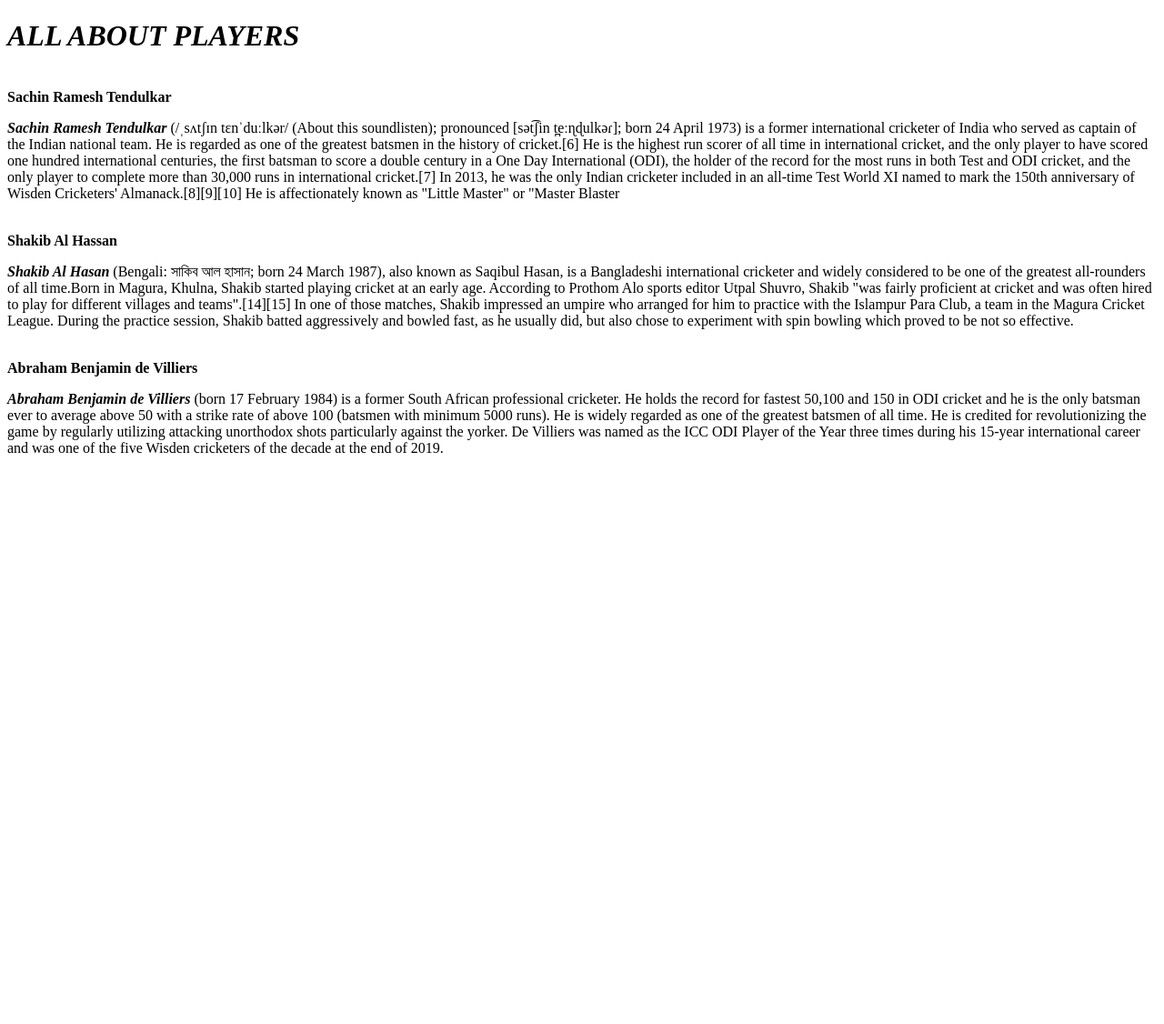
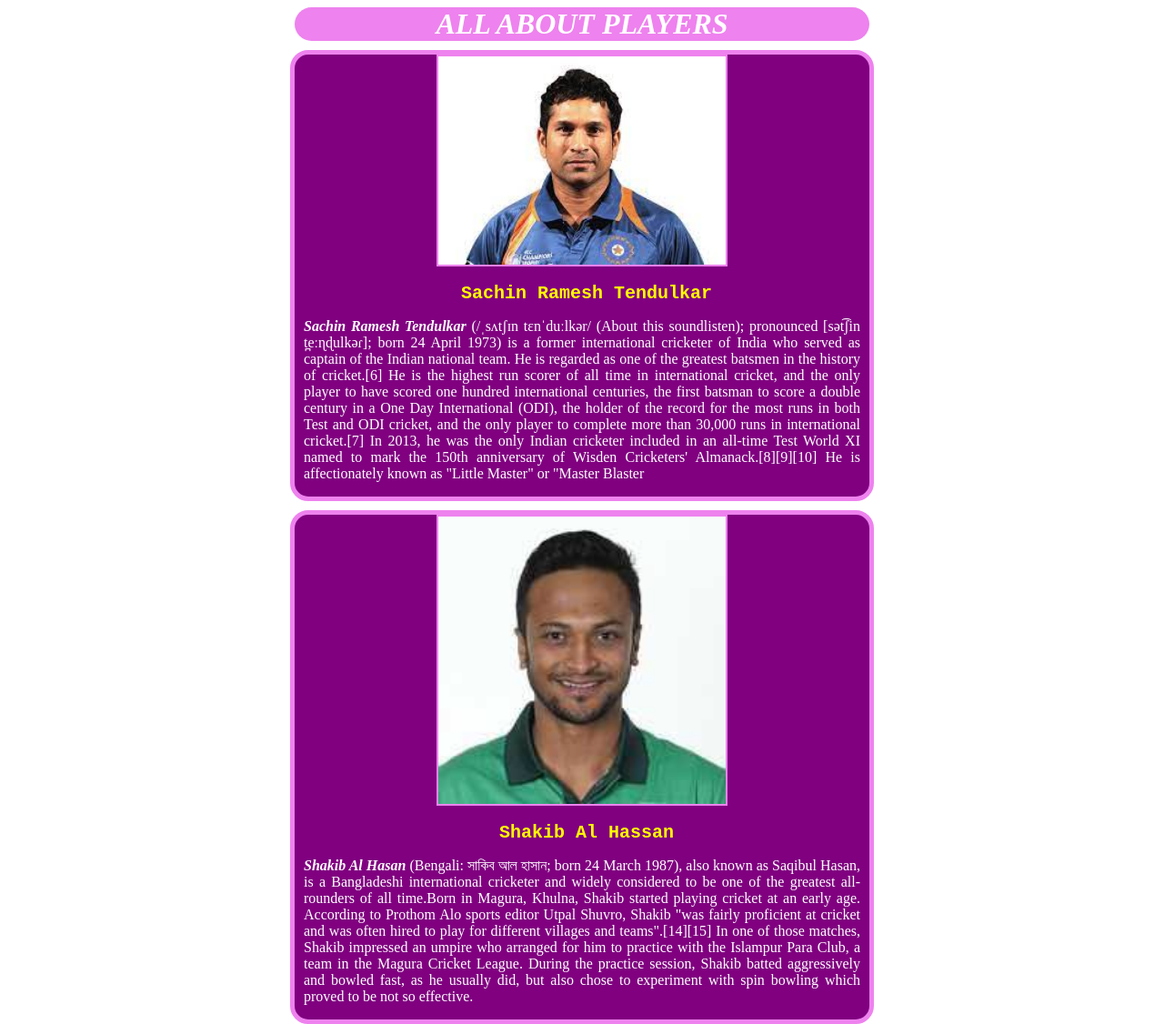
Before and after one commit to fazla8719/Myself, a plain HTML site: page index.html in a window 1280 px wide. Shown: the top 1126 px of the page at 91% size. Before the commit the page ends 800 px from the top, so only its background shows below. Drawn offline with Linux system fonts and the light colour scheme; the site is published under a folder, as on GitHub Pages, so addresses that start at the root find nothing.

Commit message:
notthing special...just back slash

```diff
--- a/index.html
+++ b/index.html
@@ -5,23 +5,23 @@
     <meta http-equiv="X-UA-Compatible" content="IE=edge">
     <meta name="viewport" content="width=device-width, initial-scale=1.0">
     <title>AAC</title>
-    <link rel="stylesheet" href="/style.css">
-    <link rel="shortcut icon" href="/Myself/download (1).jpg" type="image/x-icon">
+    <link rel="stylesheet" href="style.css">
+    <link rel="shortcut icon" href="download (1).jpg" type="image/x-icon">
 </head>
 <body>
     <h1 class="title"><i>ALL ABOUT PLAYERS</i></h1>
     <div class="biography">
-        <img class="player" src="/sachin.JPG" alt=""><br>
+        <img class="player" src="sachin.JPG" alt=""><br>
         <strong class="name">Sachin Ramesh Tendulkar</strong>
         <p><i><b>Sachin Ramesh Tendulkar</b></i> (/ˌsʌtʃɪn tɛnˈduːlkər/ (About this soundlisten); pronounced [sət͡ʃin t̪eːɳɖulkəɾ]; born 24 April 1973) is a former international cricketer of India who served as captain of the Indian national team. He is regarded as one of the greatest batsmen in the history of cricket.[6] He is the highest run scorer of all time in international cricket, and the only player to have scored one hundred international centuries, the first batsman to score a double century in a One Day International (ODI), the holder of the record for the most runs in both Test and ODI cricket, and the only player to complete more than 30,000 runs in international cricket.[7] In 2013, he was the only Indian cricketer included in an all-time Test World XI named to mark the 150th anniversary of Wisden Cricketers' Almanack.[8][9][10] He is affectionately known as "Little Master" or "Master Blaster</p>
     </div>
     <div class="biography">
-        <img class="player" src="/shakib.JPG" alt=""><br>
+        <img class="player" src="shakib.JPG" alt=""><br>
         <strong class="name">Shakib Al Hassan</strong>
         <p><i><b>Shakib Al Hasan</b></i> (Bengali: সাকিব আল হাসান; born 24 March 1987), also known as Saqibul Hasan, is a Bangladeshi international cricketer and widely considered to be one of the greatest all-rounders of all time.Born in Magura, Khulna, Shakib started playing cricket at an early age. According to Prothom Alo sports editor Utpal Shuvro, Shakib "was fairly proficient at cricket and was often hired to play for different villages and teams".[14][15] In one of those matches, Shakib impressed an umpire who arranged for him to practice with the Islampur Para Club, a team in the Magura Cricket League. During the practice session, Shakib batted aggressively and bowled fast, as he usually did, but also chose to experiment with spin bowling which proved to be not so effective. </p>
     </div>
     <div class="biography">
-        <img class="player" src="/abd.JPG" alt=""><br>
+        <img class="player" src="abd.JPG" alt=""><br>
         <strong class="name">Abraham Benjamin de Villiers</strong>
         <p><i><b>Abraham Benjamin de Villiers</b></i> (born 17 February 1984) is a former South African professional cricketer. He holds the record for fastest 50,100 and 150 in ODI cricket and he is the only batsman ever to average above 50 with a strike rate of above 100 (batsmen with minimum 5000 runs). He is widely regarded as one of the greatest batsmen of all time. He is credited for revolutionizing the game by regularly utilizing attacking unorthodox shots particularly against the yorker. De Villiers was named as the ICC ODI Player of the Year three times during his 15-year international career and was one of the five Wisden cricketers of the decade at the end of 2019.</p>
     </div>
```
